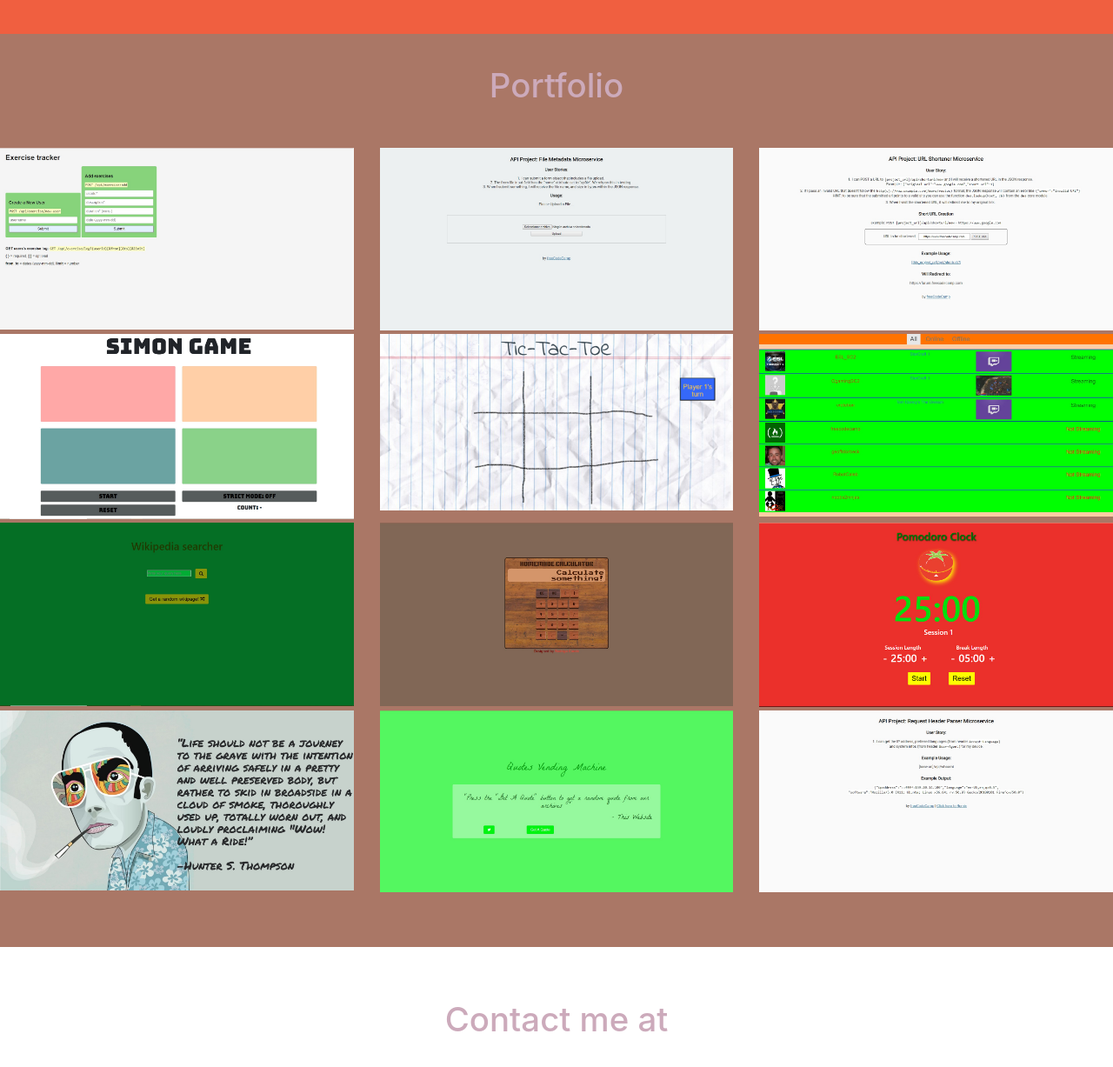
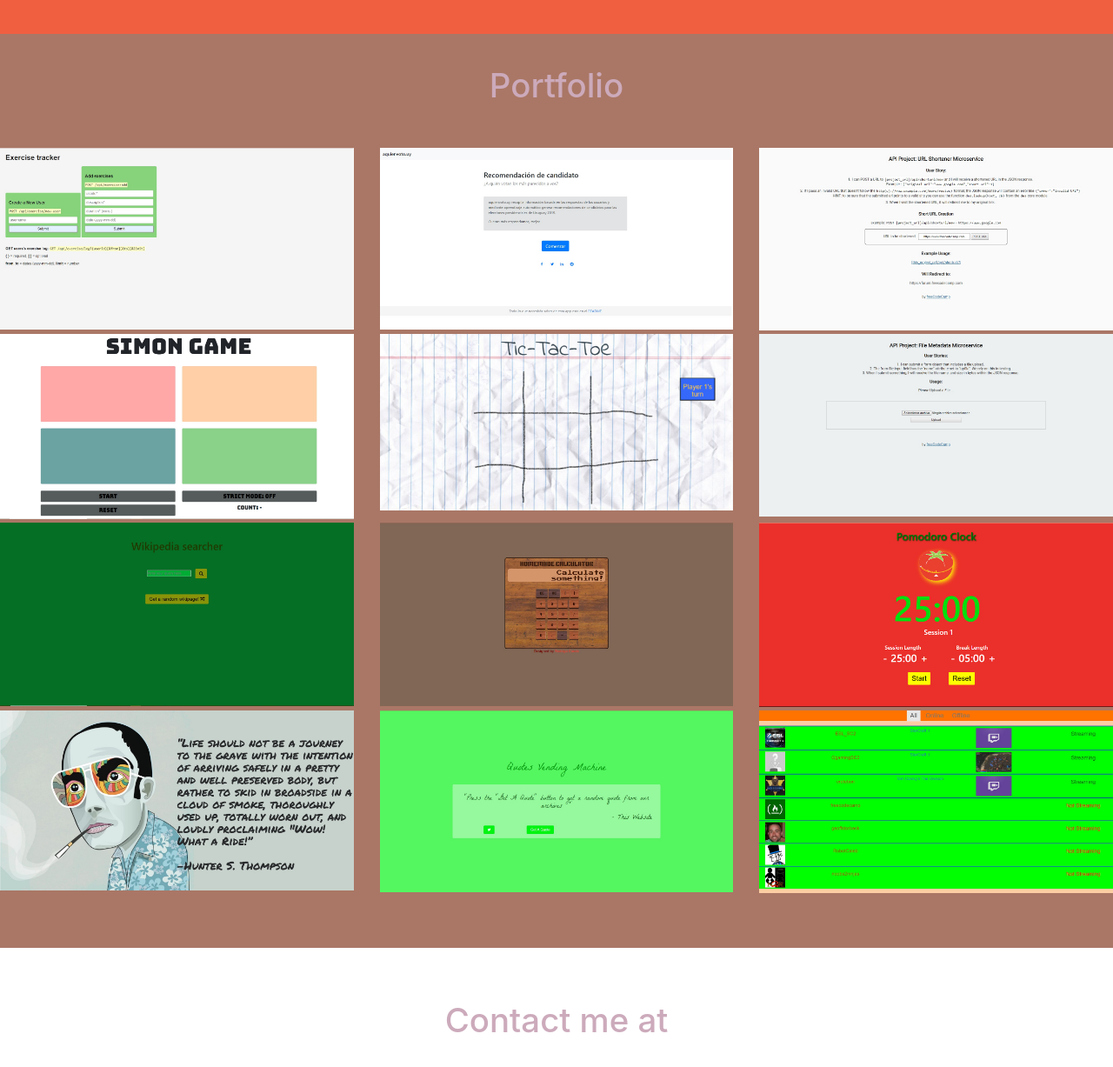
Before and after one commit to conderodrigo98/old-portfolio, a plain HTML site: page index.html in a window 1280 px wide. Shown: the part 1308-2535 px from the top of the page at 87% size. Drawn offline with nearby package versions, Linux system fonts and the light colour scheme; a web font is replaced by a local one.

Commit message:
Update portfolio

```diff
--- a/index.html
+++ b/index.html
@@ -69,7 +69,7 @@
         <a href="https://github.com/conderodrigo98/exercise-tracker"><img class="img-responsive thumbnail" src="imgs/e-tracker.jpg"></img></a>
       </div>
       <div class="col-md-4">
-        <a href="https://github.com/conderodrigo98/file-metadata-api"><img class="img-responsive thumbnail" src="imgs/fileMd.jpg"></img></a>
+        <a href="https://www.aquienvoto.uy/"><img class="img-responsive thumbnail" src="imgs/aquienvoto.jpg"></img></a>
       </div>
       <div class="col-md-4">
         <a href="https://github.com/conderodrigo98/url-shortner"><img class="img-responsive thumbnail" src="imgs/urlS.jpg"></img></a>
@@ -83,7 +83,7 @@
         <a href="https://github.com/conderodrigo98/tic-tac-toe"><img class="img-responsive thumbnail" src="imgs/tictactoescreen.png"></img></a>
       </div>
       <div class="col-md-4">
-        <a href="https://github.com/conderodrigo98/Twitch-API-App"><img class="img-responsive thumbnail" src="imgs/twitch.jpg"></img></a>
+        <a href="https://github.com/conderodrigo98/file-metadata-api"><img class="img-responsive thumbnail" src="imgs/fileMd.jpg"></img></a>
       </div>
     </div>
     <div class="row">
@@ -105,7 +105,7 @@
         <a href="https://github.com/conderodrigo98/Quotes-Vending-Machine"><img class="img-responsive thumbnail" src="imgs/quotes.jpg"></img></a>
       </div>
       <div class="col-md-4">
-        <a href="https://github.com/conderodrigo98/whoami-api"><img class="img-responsive thumbnail" src="imgs/who.jpg"></img></a>
+        <a href="https://github.com/conderodrigo98/Twitch-API-App"><img class="img-responsive thumbnail" src="imgs/twitch.jpg"></img></a>
       </div>
     </div>
   </div>
```
Also changed, not shown: imgs/aquienvoto.jpg (added), imgs/who.jpg (deleted).
